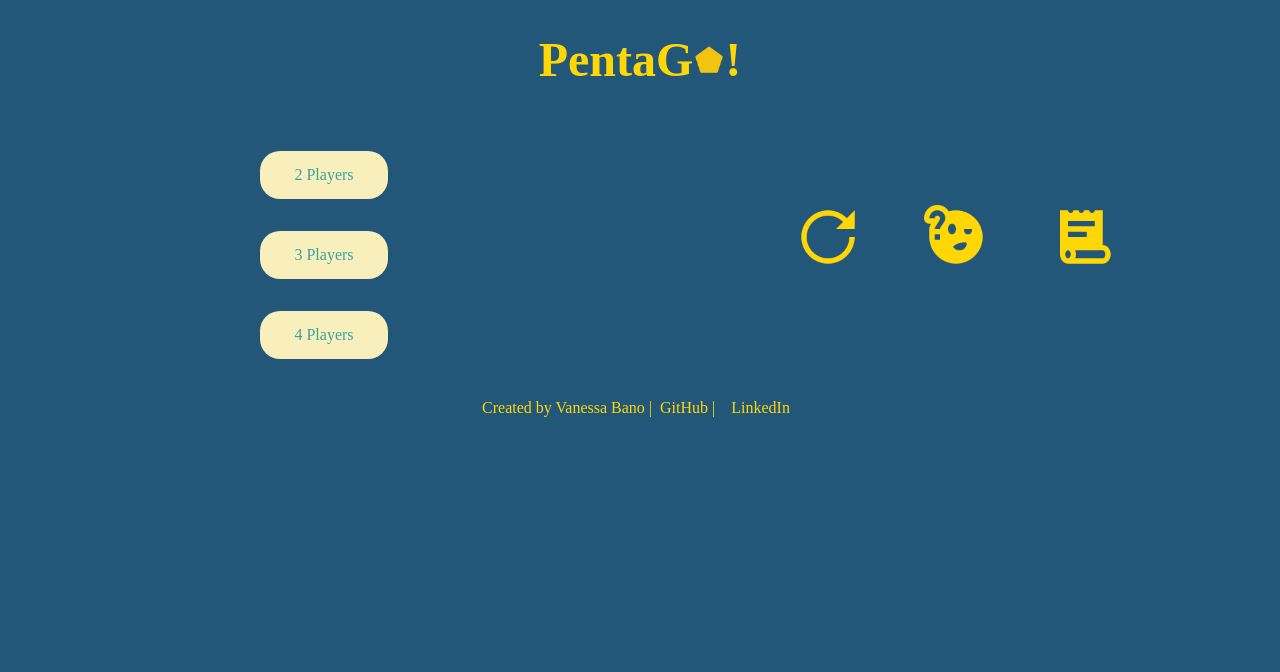
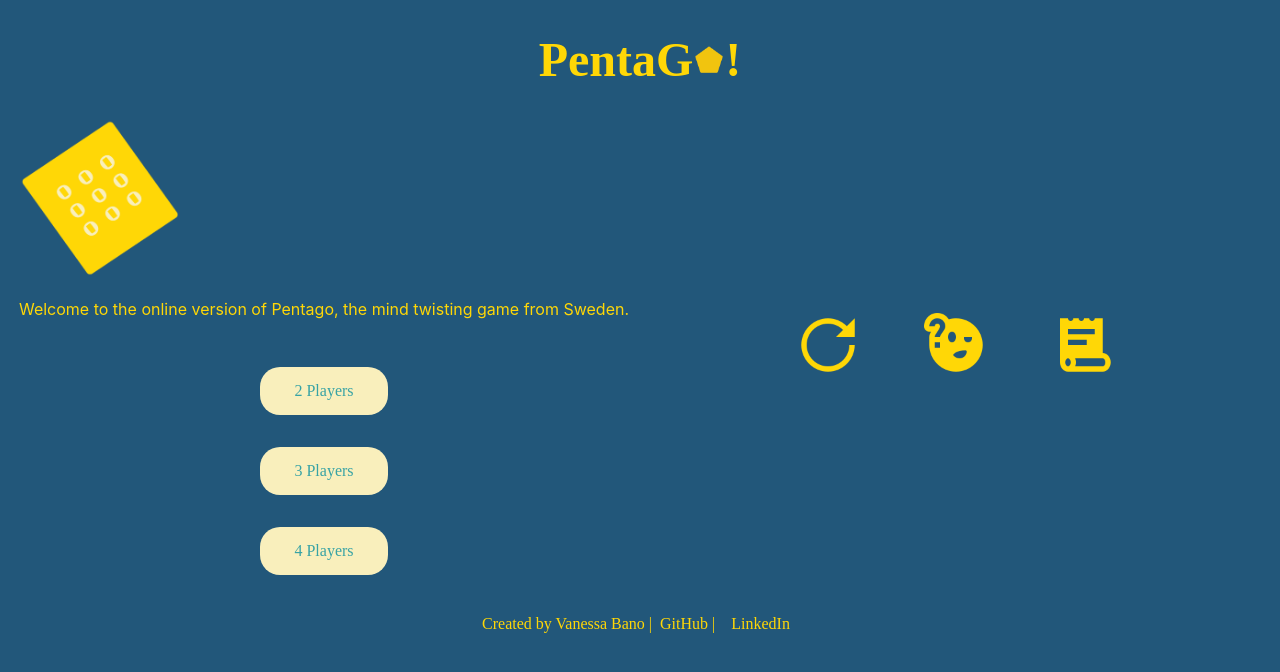
Before and after one commit to vtbano/Pentago, a React (Create React App) app: page / in a window 1280 px wide. Shown: the top 672 px of the page. Built offline with nearby package versions, Linux system fonts and the light colour scheme; a web font is replaced by a local one.

Commit message:
modify Block.js onClick to remove toggle and useState and revise topContainer calls within the LandPageButtons component

```diff
--- a/src/App.js
+++ b/src/App.js
@@ -11,11 +11,10 @@ import gameResultType from "./gameResultType.js";
 const App = () => {
   const [display, setDisplay] = useState(false);
   const [players, setPlayers] = useState([]);
-  const [topContainer, setTopContainer] = useState("startGame");
   const [winPlayer, setWinPlayer] = useState(null);
   const [gameResult, setGameResult] = useState(gameResultType.InitialGame);
 
-  const topContainerDisplay = (winPlayer, gameResult) => {
+  const topContainerDisplay = (gameResult, winPlayer) => {
     if (gameResult === "InitialGame") {
       return <StartGame />;
     } else if (gameResult === "Tie") {
@@ -45,9 +44,9 @@ const App = () => {
             <Gameboard
               players={players}
               setPlayers={setPlayers}
-              setTopContainer={setTopContainer}
+              // setTopContainer={setTopContainer}
               topContainerDisplay={topContainerDisplay}
-              topContainer={topContainer}
+              // topContainer={topContainer}
               display={display}
               setDisplay={setDisplay}
               setGameResult={setGameResult}
@@ -58,8 +57,8 @@ const App = () => {
               display={display}
               setDisplay={setDisplay}
               setPlayers={setPlayers}
-              topContainerDisplay={topContainerDisplay}
-              topContainer={topContainer}
+              topContainer={() => topContainerDisplay(gameResult, winPlayer)}
+              // topContainer={topContainer}
             />
           )}
         </div>
@@ -67,15 +66,11 @@ const App = () => {
           <OptionButtons
             setDisplay={setDisplay}
             setPlayers={setPlayers}
-            setTopContainer={setTopContainer}
-            topContainerDisplay={topContainerDisplay}
-            topContainer={topContainer}
+            topContainer={() => topContainerDisplay(gameResult, winPlayer)}
             resetGame={() => {
               setGameResult(gameResultType.InitialGame);
               setPlayers([]);
               setDisplay(false);
-              setTopContainer("startGame");
-              topContainerDisplay(topContainer);
             }}
           />
         </article>
--- a/src/Block.js
+++ b/src/Block.js
@@ -1,4 +1,4 @@
-import React, { useState } from "react";
+import React from "react";
 import { batteries } from "./batteries.js";
 import Space from "./Space.js";
 import "./App.css";
@@ -27,10 +27,6 @@ const Block = ({
   const { flatten } = batteries;
   const boardSpaces = flatten(block);
   // console.log("block.js console result boardSpaces:", boardSpaces);
-  const [isActive, setActive] = useState(false);
-  // const handleToggle = (index) => {
-  //   setActive(!isActive);
-  // };
 
   return (
     <div
@@ -39,10 +35,6 @@ const Block = ({
         e.preventDefault();
 
         if (playState === playStateType.tileShift) {
-          setActive(true);
-          // {
-          //   handleToggle(index); // Fix the toggle so that it removes the class from the previous index
-          // }
           return setBlockSelected(index);
         }
       }}
--- a/src/LandingPageButtons.js
+++ b/src/LandingPageButtons.js
@@ -1,16 +1,9 @@
 import React from "react";
 
-const LandingPageButtons = ({
-  setDisplay,
-  setPlayers,
-  topContainerDisplay,
-  topContainer,
-}) => {
+const LandingPageButtons = ({ setDisplay, setPlayers, topContainer }) => {
   return (
     <section className="player-option-buttons">
-      <div className="landing-page-top-container">
-        {topContainerDisplay(topContainer)}
-      </div>
+      <div className="landing-page-top-container">{topContainer()}</div>
       <button
         className="two-player"
         onClick={() => {
--- a/src/OptionButtons.js
+++ b/src/OptionButtons.js
@@ -1,6 +1,6 @@
 import React from "react";
 
-const OptionButtons = ({ resetGame }) => {
+const OptionButtons = ({ resetGame, topContainer }) => {
   return (
     <section className="footer-buttons">
       <img
@@ -8,6 +8,7 @@ const OptionButtons = ({ resetGame }) => {
         alt="restart button"
         className="restart-button"
         onClick={() => {
+          topContainer();
           resetGame();
         }}
       />
```
